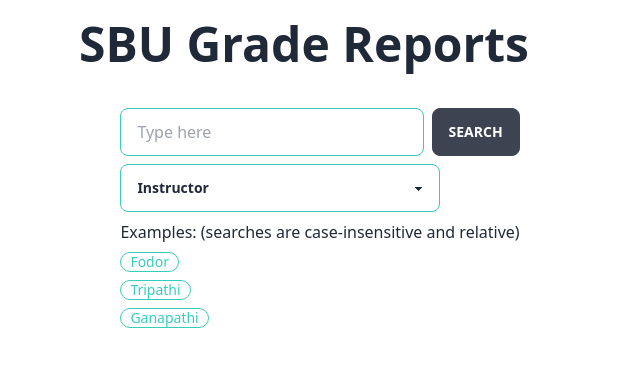
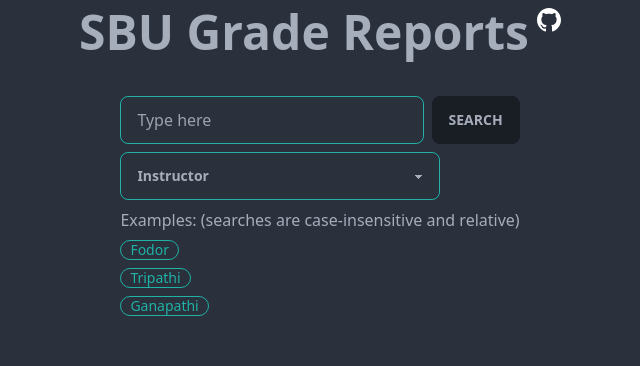
Before and after one commit to jiechenmc/SBUGradeReports, a React (Vite) app: page / in a window 1280 px wide. Shown: the top 366 px of the page, without its empty margins (320-960 px from the left). Built offline with nearby package versions, Linux system fonts and the light colour scheme.

Commit message:
force dark mode and added margin

```diff
--- a/index.html
+++ b/index.html
@@ -1,5 +1,5 @@
 <!DOCTYPE html>
-<html lang="en">
+<html lang="en" data-theme="dark">
   <head>
     <meta charset="UTF-8" />
     <link rel="icon" type="image/svg+xml" href="/favicon.svg" />
--- a/src/components/Home.tsx
+++ b/src/components/Home.tsx
@@ -47,7 +47,7 @@
 
   return (
     <div>
-      <div className="text-center text-5xl m-5 font-bold flex justify-center gap-2">
+      <div className="text-center text-5xl m-5 font-bold flex justify-center gap-2 my-2">
         <p>SBU Grade Reports</p>
         <a
           href="https://github.com/jiechenmc/SBUGradeReports"
```
